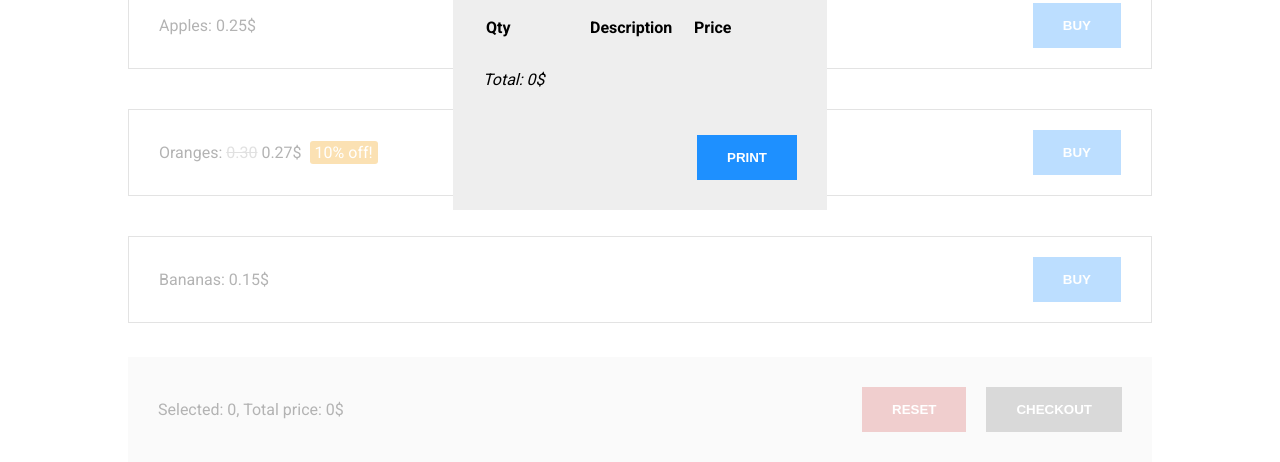
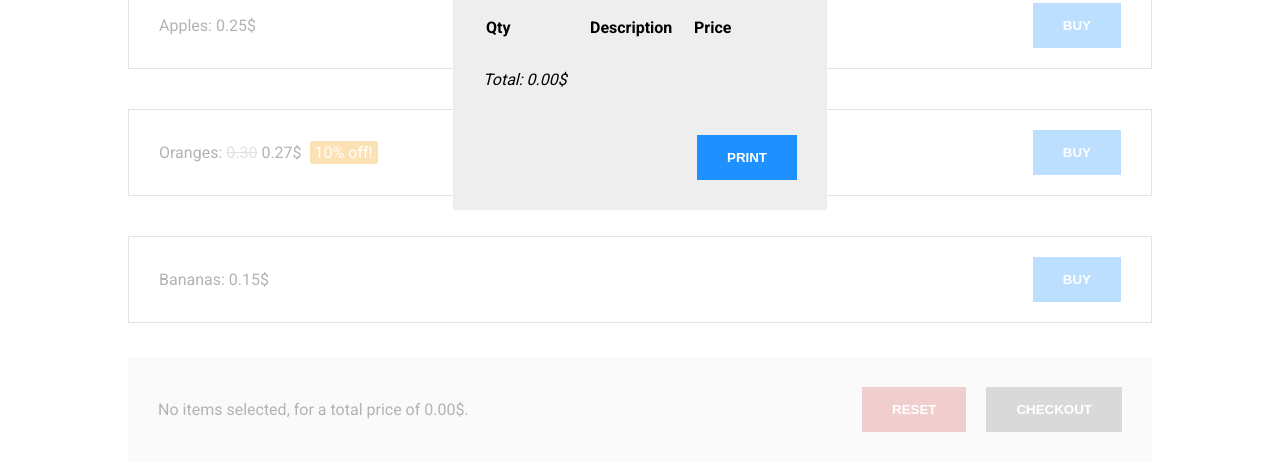
Before and after one commit to Francesco-Rizzi/React-shopping-App, a React (Create React App) app: page / in a window 1280 px wide. Both pictures are taken after a click on the button "CHECKOUT". Shown: the part 338-800 px from the top of the page. Built offline with nearby package versions, Linux system fonts and the light colour scheme.

Commit message:
RELATED BRANCH: master; MESSAGE: copy improv

```diff
--- a/src/actions/itemsData.js
+++ b/src/actions/itemsData.js
@@ -1,49 +1,49 @@
 export default [ {
 	name     : 'Apples',
 	id       : 1,
-	price    : '0.25',
-	discount : '0',
+	price    : 0.25,
+	discount : 0,
 	quantity : 0
 }, {
 	name     : 'Oranges',
 	id       : 2,
-	price    : '0.30',
-	discount : '10',
+	price    : 0.30,
+	discount : 10,
 	quantity : 0
 }, {
 	name     : 'Bananas',
 	id       : 3,
-	price    : '0.15',
-	discount : '0',
+	price    : 0.15,
+	discount : 0,
 	quantity : 0
 }, {
 	name     : 'Papayas',
 	id       : 4,
-	price    : '0.50',
-	discount : '40',
+	price    : 0.50,
+	discount : 40,
 	quantity : 0
 }, {
 	name     : 'Watermelons',
 	id       : 5,
-	price    : '2.50',
+	price    : 2.50,
 	discount : 0,
 	quantity : 0
 }, {
 	name     : 'Strawberries',
 	id       : 6,
-	price    : '0.12',
+	price    : 0.12,
 	discount : 0,
 	quantity : 0
 }, {
 	name     : 'Pumpkins',
 	id       : 7,
-	price    : '4.00',
+	price    : 4.00,
 	discount : 0,
 	quantity : 0
 }, {
 	name     : 'Tomatoes',
 	id       : 8,
-	price    : '0.20',
-	discount : '20',
+	price    : 0.20,
+	discount : 20,
 	quantity : 0
 } ];
--- a/src/components/actionNav.js
+++ b/src/components/actionNav.js
@@ -5,16 +5,16 @@ export default class ActionNav extends Component {
 
 	render(){
 
-		const items = this.props.items;
+		const {items, onReset, onCheckout} = this.props;
 		const count = PriceCalc.getItemsCount(items);
 
 		return (<div className="action-nav">
 
-			<span className="action-nav-text">Selected: {count}, Total price: {PriceCalc.getTotalPrice(items)}$</span>
+			<span className="action-nav-text">{count ? count : 'No'} item{count === 1 ? '' : 's'} selected, for a  total price of {PriceCalc.getTotalPrice(items).toFixed(2)}$.</span>
 
 			<div className="action-nav-cta">
-				<button onClick={this.props.onReset} className="mod-cancel">reset</button>
-				<button onClick={this.props.onCheckout} className={!count ? 'mod-disabled' : ''}>checkout</button>
+				<button onClick={onReset} className="mod-cancel">reset</button>
+				<button onClick={onCheckout} className={!count ? 'mod-disabled' : ''}>checkout</button>
 			</div>
 
 		</div>);
--- a/src/components/listItem.js
+++ b/src/components/listItem.js
@@ -18,12 +18,12 @@ export default class ListItem extends Component {
 		if ( item.discount > 0 ) {
 
 			return (<span className="app-list-item-price mod-discount">
-				<del>{item.price}</del> {PriceCalc.getItemFinalPrice(item)}$ <span>{item.discount}% off!</span>
+				<del>{item.price.toFixed(2)}</del> {PriceCalc.getItemFinalPrice(item).toFixed(2)}$ <span>{item.discount}% off!</span>
 			</span>);
 
 		}
 
-		return <span className="app-list-item-price">{item.price}$</span>;
+		return <span className="app-list-item-price">{item.price.toFixed(2)}$</span>;
 
 	}
 
--- a/src/components/recipeModal.js
+++ b/src/components/recipeModal.js
@@ -32,11 +32,11 @@ export default class RecipeModal extends Component {
 						{_.map(items, ( item ) => item.quantity > 0 && <tr key={item.id}>
 							<td>{item.quantity}</td>
 							<td>{item.name}</td>
-							<td>{PriceCalc.getTotalPricePerItem(item)}$</td>
+							<td>{PriceCalc.getTotalPricePerItem(item).toFixed(2)}$</td>
 						</tr>)}
 					</tbody>
 				</table>
-				<p className="recipe-modal-body-total">Total: {PriceCalc.getTotalPrice(items)}$</p>
+				<p className="recipe-modal-body-total">Total: {PriceCalc.getTotalPrice(items).toFixed(2)}$</p>
 			</div>
 
 			<div className="recipe-modal-cta">
--- a/src/utilities/priceCalc.js
+++ b/src/utilities/priceCalc.js
@@ -9,23 +9,23 @@ export default class PriceCalc {
 		} else {
 			price = item.price;
 		}
-		return Number(price).toFixed(2);
+		return price;
 	}
 
 	static getItemsCount( items ){
 		return _.reduce(items, ( initial, item ) =>{
-			return initial + Number(item.quantity);
+			return initial + item.quantity;
 		}, 0);
 	}
 
 	static getTotalPrice( items ){
 		return _.reduce(items, ( initial, item ) =>{
-			return initial + +this.getTotalPricePerItem(item);
+			return initial + this.getTotalPricePerItem(item);
 		}, 0);
 	}
 
 	static getTotalPricePerItem(item){
-		return (this.getItemFinalPrice(item) * item.quantity).toFixed(2);
+		return this.getItemFinalPrice(item) * item.quantity;
 	}
 
 }
```
